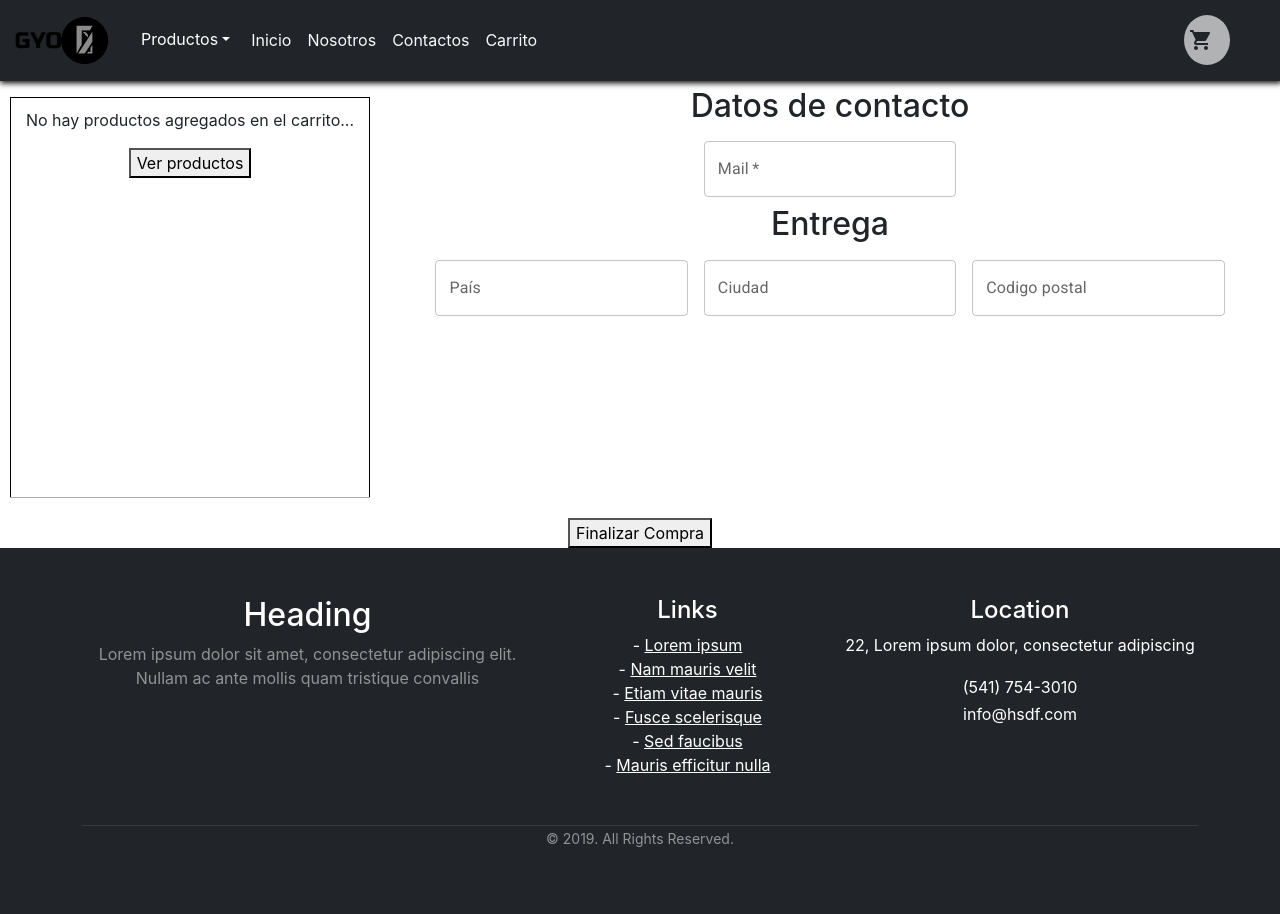
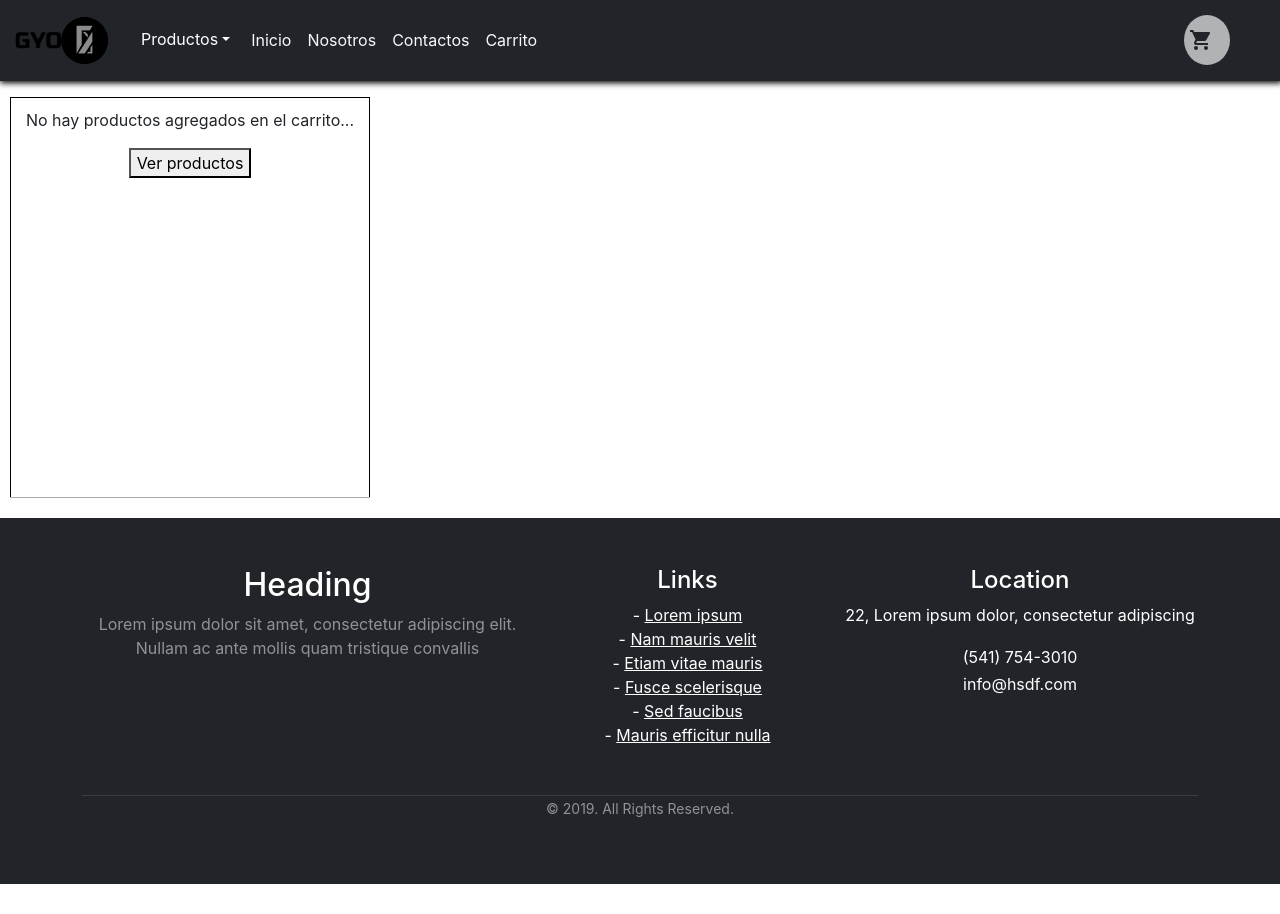
Before and after one commit to lvivas2/Curso-React-Js, a React (Create React App) app: page /cart in a window 1280 px wide. After the commit the page ends 884 px from the top, so only its background shows below. Built offline with nearby package versions, Linux system fonts and the light colour scheme.

Commit message:
clase 12

```diff
--- a/src/Contex/CartContex.js
+++ b/src/Contex/CartContex.js
@@ -9,7 +9,7 @@ const CartProvider  =  ({children}) => {
 
     const [cartProducts, setCartproducts] = useState ([])
 
-    console.log('lista de productos: ', cartProducts)
+
 
 
 
--- a/src/components/Cart/Cart.js
+++ b/src/components/Cart/Cart.js
@@ -1,12 +1,13 @@
 import React, { useContext, useState } from "react";
 import CartContext from "../../Contex/CartContex";
 import ModalCustom from "../Modal/Modal";
-import { Link } from "react-router-dom";
+import { Link, useNavigate } from "react-router-dom";
 
-// Form MUI
+import db from "../../firebase";
+import { addDoc, collection } from "firebase/firestore"
 
-import Box from '@mui/material/Box';
-import TextField from '@mui/material/TextField';
+
+
 
 
 
@@ -14,16 +15,19 @@ const Cart = (() => {
 
     const { cartProducts, deleteOne, clear, total } = useContext(CartContext)
     const [openModal, setOpenModal] = useState(false)
+    const [boyOrder, setBuyOrder] = useState()
+    const [formData, setFormData] = useState({
+
+        name: "",
+        phone: "",
+        email: ""
+    })
     const [buy, setBuy] = useState(
 
         {
-            buyer:{
-                name:"",
-                phone:"",
-                email:""
-            },
-            items: cartProducts.map((cartProducts)=> {
-                return{
+            buyer: formData,
+            items: cartProducts.map((cartProducts) => {
+                return {
                     id: cartProducts.id,
                     titel: cartProducts.titel,
                     price: cartProducts.price,
@@ -33,26 +37,46 @@ const Cart = (() => {
         }
     )
 
-    console.log("buy", buy)
-
-    console.log("cartProducts: ", cartProducts)
-
-
-    const addBuy = () =>{
-        setOpenModal(true)
+    const handleSubmit = (e) => {
+        e.preventDefault()
+        let prevOrder = {
+            ...buy,
+            buyer: formData
+        }
+        setBuy({
+            ...buy,
+            buyer: formData
+        })
+        pushOrder(prevOrder)
 
     }
 
-    return (
+    const pushOrder = async (prevOrder) => {
+        const orderFirebase = collection(db, "Ordenes")
+        const order = await addDoc(orderFirebase, prevOrder)
+        console.log("Orden", order.id)
+        setBuyOrder(order.id)
+    }
+
+
+    const handleChange = (e) => {
+        setFormData({
+            ...formData,
+            [e.target.name]: e.target.value
+        })
+
+    }
+
+
+ const navigate = useNavigate()
+
+
+
+
+
+return (
+
         <>
-        <Box
-            component="form"
-            sx={{
-                '& .MuiTextField-root': { m: 1, width: '25ch' },
-            }}
-            noValidate
-            autoComplete="off"
-        >
 
             <div className="container-page-cart">
 
@@ -114,10 +138,8 @@ const Cart = (() => {
                             &&
                             <>
 
-
-
-
-                            <button className="btn-clear" onClick={() => clear()}>Vaciar carrito</button>
+                                <button className="btn-buy" onClick={() => setOpenModal(true)}>Finalizar Compra</button>
+                                <button className="btn-clear" onClick={() => clear()}>Vaciar carrito</button>
 
                             </>
                         }
@@ -125,47 +147,40 @@ const Cart = (() => {
                     </div>
                 </div>
 
-                <div className="data-toContact">
-                        <h2>Datos de contacto</h2>
-                    <div>
-                        <TextField
-                            required
-                            id="outlined-required"
-                            label="Mail"
-                            defaultValue=""
-                        />
-                        <h2>Entrega</h2>
-                        <TextField
-                        id="outlined-search"
-                        label="País"
-                        type="search" />
-
-                        <TextField
-                        id="outlined-search"
-                        label="Ciudad"
-                        type="search" />
-
-                         <TextField
-                        id="outlined-search"
-                        label="Codigo postal"
-                        type="search" />
 
 
-                    </div>
-                </div>
+            </div>
 
-            </div>
-        </Box>
+            <ModalCustom handleClose={() => setOpenModal(false)} open={openModal}>
+                {boyOrder ? (
+                    <>
+                        <h3>Orden generada correctamente</h3>
+                        <h3>Su número de orden es {boyOrder}</h3>
+                        <button onClick={() => navigate("/")}>Aceptar</button>
 
-        <button className="btn-buy" onClick={addBuy}>Finalizar Compra</button>
-                        <ModalCustom handleCloses={() => setOpenModal(false)} open={openModal}>
-                            <h2>
-                                Formulario
-                            </h2>
-                        </ModalCustom>
+                    </>
+                ) : (
+
+                    <form onSubmit={handleSubmit}>
+                        <input type="text" name="name" placeholder="Nombre" onChange={handleChange} value={formData.name} />
+                        <input type="number" name="phone" placeholder="Telefono" onChange={handleChange} value={formData.phone} />
+                        <input type="email" name="email" placeholder="Mail" onChange={handleChange} value={formData.email} />
+
+                        <button type="submit">Enviar</button>
+                    </form>
 
 
-                        </>
+                )}
+
+
+
+            </ModalCustom>
+
+
+
+
+
+        </>
     )
 })
 
--- a/src/components/ItemListContainer/ItemCard/ItemCard.js
+++ b/src/components/ItemListContainer/ItemCard/ItemCard.js
@@ -1,6 +1,6 @@
 import React, { useContext, useEffect } from "react";
 import ItemCount from "../ItemCount";
-import { Link, Navigate, useNavigate } from "react-router-dom";
+import { Link, useNavigate } from "react-router-dom";
 import CartContext from "../../../Contex/CartContex";
 import FaceIcon from '@mui/icons-material/Face';
 
--- a/src/components/NavBar/CartWidget/CartWidget.js
+++ b/src/components/NavBar/CartWidget/CartWidget.js
@@ -31,7 +31,7 @@ export default function AccountMenu() {
     const handleClose = () => {
         setAnchorEl(null);
     };
-    console.log("cartProducts: ", cartProducts)
+
 
 
 
```
